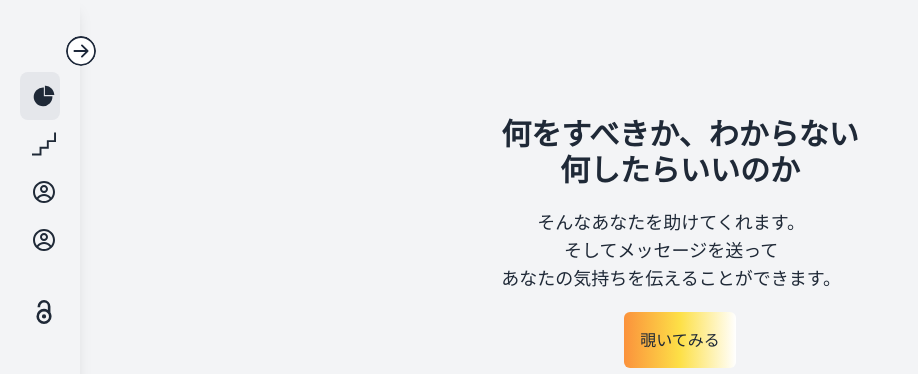
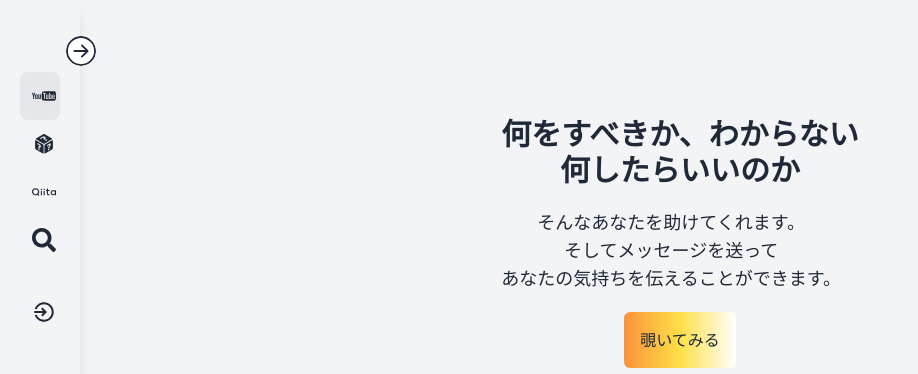
Before and after one commit to ayakuma309/letters_planet_frontend, a Next.js app: page / in a window 1280 px wide. Shown: the top 374 px of the page, without its empty margins (0-918 px from the left). Built offline with nearby package versions, Linux system fonts and the light colour scheme; no server answers.

Commit message:
style: sidebarのアイコンを変更

```diff
--- a/src/components/common/Sidebar.tsx
+++ b/src/components/common/Sidebar.tsx
@@ -2,10 +2,13 @@ import React, { useState } from 'react'
 import { useAuth } from "@/context/auth";
 
 import { BsArrowLeftCircle } from 'react-icons/bs'
-import { AiFillPieChart } from 'react-icons/ai'
-import { SiFuturelearn } from 'react-icons/si'
-import { SiOpenaccess } from 'react-icons/si'
-import { CgProfile } from 'react-icons/cg'
+import { ImYoutube2 } from 'react-icons/im'
+import { GiPerspectiveDiceSixFacesRandom } from 'react-icons/gi'
+import { IoMdLogIn } from 'react-icons/io'
+import { IoMdLogOut } from 'react-icons/io'
+
+import { SiQiita } from 'react-icons/si'
+import { FaSearch } from 'react-icons/fa'
 import Link from 'next/link'
 
 const Sidebar = () => {
@@ -13,10 +16,10 @@ const Sidebar = () => {
     const { user, logout } = useAuth();
 
     const Menus = [
-        { title: 'youtube', path: '/posts_page', src: <AiFillPieChart /> },
-        { title: 'random', path: '/random_page', src: <SiFuturelearn /> },
-        { title: 'Qiita', path: '/qiitas', src: <CgProfile /> },
-        { title: 'Qiita検索', path: '/qiita_search', src: <CgProfile /> },
+        { title: 'youtube', path: '/posts_page', src: <ImYoutube2 /> },
+        { title: 'random', path: '/random_page', src: <GiPerspectiveDiceSixFacesRandom /> },
+        { title: 'Qiita', path: '/qiitas', src: <SiQiita /> },
+        { title: 'Qiita検索', path: '/qiita_search', src: <FaSearch/> },
     ]
 
     return (
@@ -68,7 +71,7 @@ const Sidebar = () => {
                     <li
                         onClick={logout}
                         className={`flex items-center gap-x-4 p-3 text-base font-normal rounded-lg cursor-pointer dark:text-white hover:bg-gray-200 dark:hover:bg-gray-700`}>
-                        <span className='text-2xl'><SiOpenaccess /></span>
+                        <span className='text-2xl'><IoMdLogOut /></span>
                         <span
                             className={`${
                                 !open && 'hidden'
@@ -80,7 +83,7 @@ const Sidebar = () => {
                 ) : (
                     <Link href={`/signup`}>
                         <li className={`flex items-center gap-x-4 p-3 text-base font-normal rounded-lg cursor-pointer dark:text-white hover:bg-gray-200 dark:hover:bg-gray-700`}>
-                            <span className='text-2xl'><SiOpenaccess /></span>
+                            <span className='text-2xl'><IoMdLogIn /></span>
                             <span
                                 className={`${
                                     !open && 'hidden'
```
